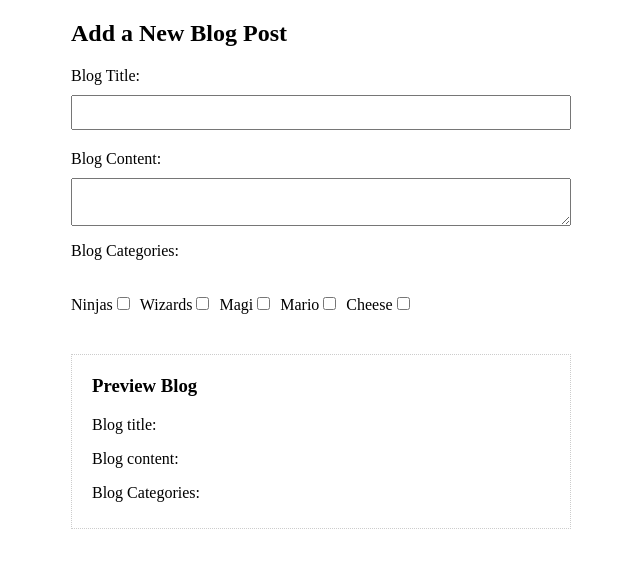
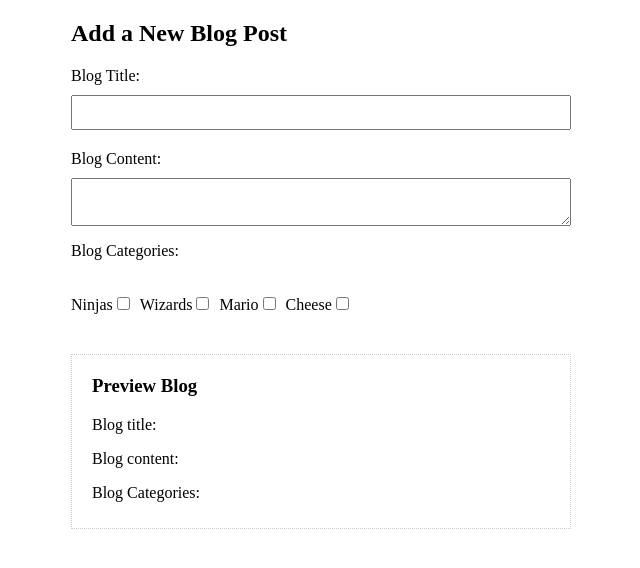
Before and after one commit to hwallann/Vue_Cli_Testing, a Vue app in the folder Vue-Cli-3/tutorial-netninja/: page / in a window 1280 px wide. Shown: the top 568 px of the page, without its empty margins (319-959 px from the left). Built offline with nearby package versions, Linux system fonts and the light colour scheme.

Commit message:
Remove dirty code

```diff
--- a/Vue-Cli-3/tutorial-netninja/src/components/addBlog.vue
+++ b/Vue-Cli-3/tutorial-netninja/src/components/addBlog.vue
@@ -12,8 +12,6 @@
         <input type="checkbox" value="ninjas" v-model="blog.categories" />
         <label>Wizards</label>
         <input type="checkbox" value="wizards" v-model="blog.categories" />
-        <label>Magi</label>
-        <input type="checkbox" value="magi" v-model="blog.categories" />
         <label>Mario</label>
         <input type="checkbox" value="mario" v-model="blog.categories" />
         <label>Cheese</label>
```
